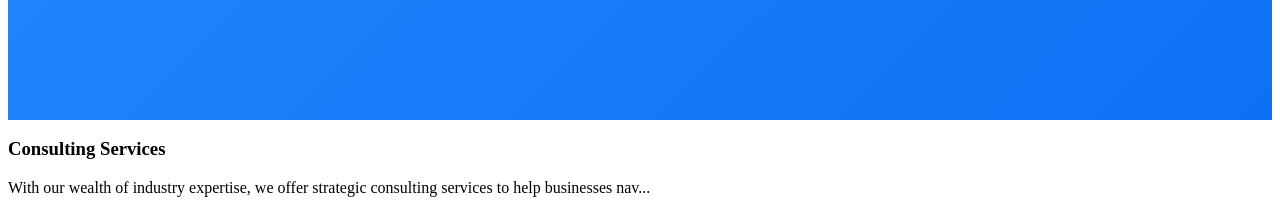
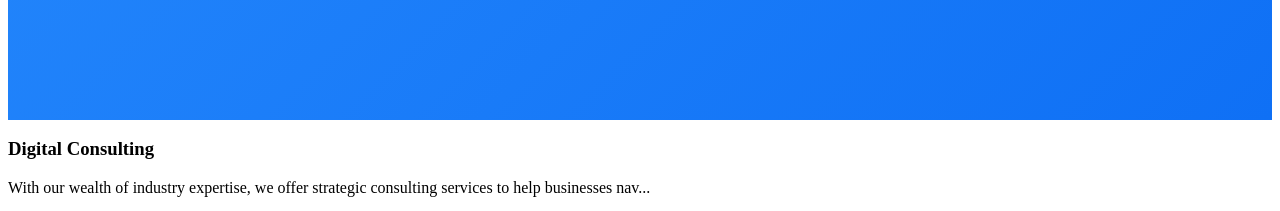
Before and after one commit to nhlalala-corporate/nhlalalacorpwebsite, a Nuxt app: page /services in a window 1280 px wide. Shown: the part 1600-1811 px from the top of the page. Built offline with nearby package versions, Linux system fonts and the light colour scheme.

Commit message:
Update services.vue

```diff
--- a/app/pages/services.vue
+++ b/app/pages/services.vue
@@ -69,7 +69,7 @@ import {
 const services = [
   {
     icon: ChartBarIcon,
-    title: 'Consulting Services',
+    title: 'Digital Consulting',
     description: 'With our wealth of industry expertise, we offer strategic consulting services to help businesses navigate the complexities of the digital landscape and unlock new opportunities for growth.',
     details: 'Our consulting services include business process analysis, technology strategy development, digital transformation planning, and implementation guidance.'
   },
```
